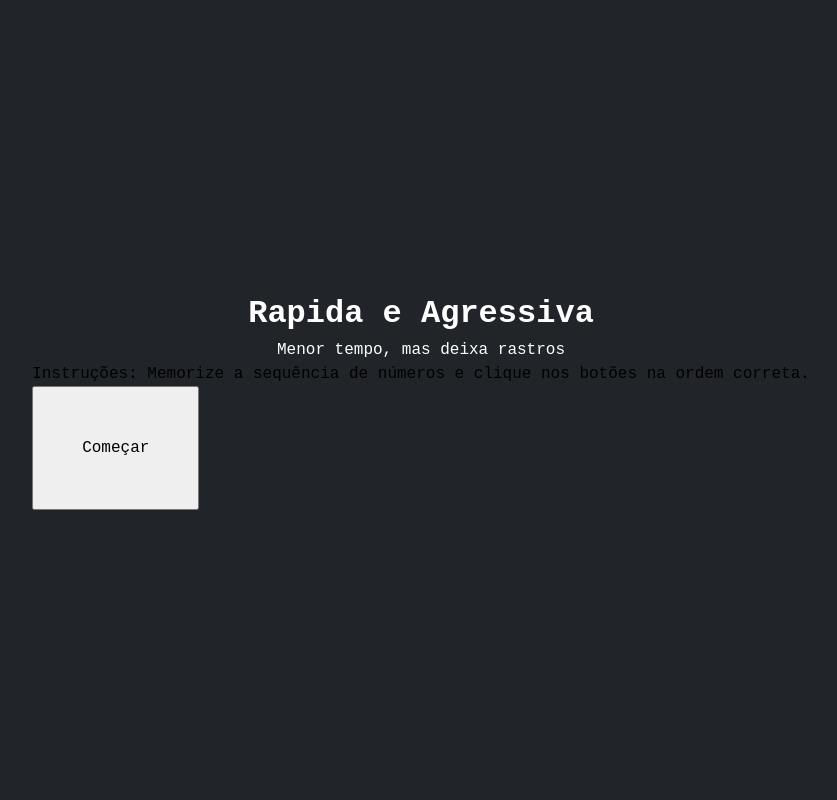
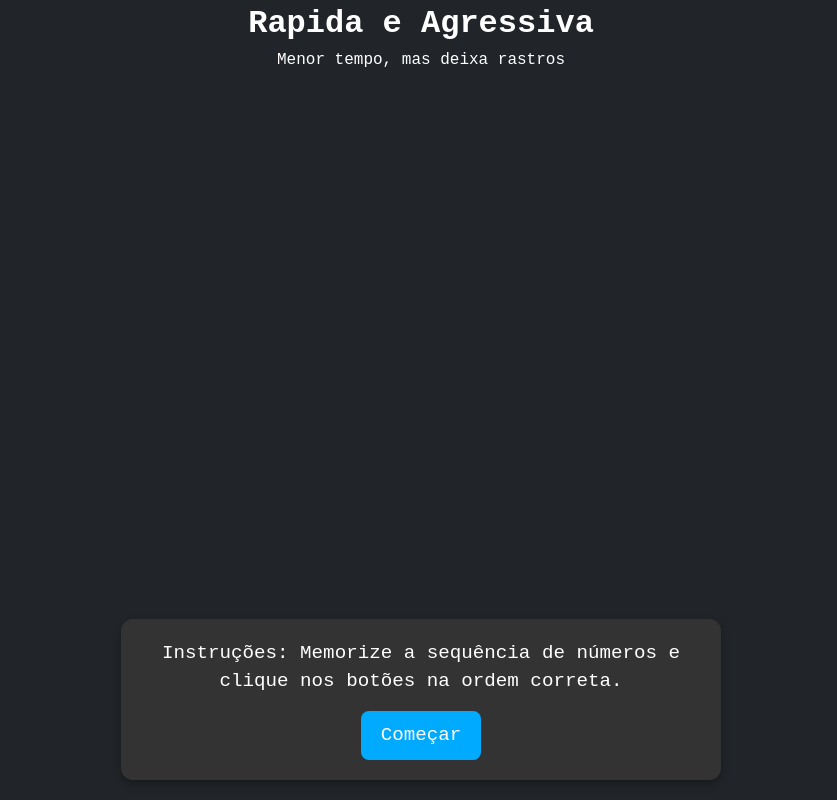
Before and after one commit to AlissoNNunes1/firewall_zero, a Django app: page /game/hacking_mini_game/2/ in a window 1280 px wide. Shown: the whole page, without its empty margins (219-1056 px from the left). Run offline with Django 5.2, Linux system fonts and the light colour scheme; data comes from the database, SQL or seed files in the repository; both versions use the stored data as it was after the commit; some web fonts are replaced.

Commit message:
feat(game): enhance hacking mini game UI with new start button and instructions, increase display duration for patterns, and adjust attempts for challenges

```diff
--- a/game/static/hacking_mini_game.css
+++ b/game/static/hacking_mini_game.css
@@ -13,8 +13,6 @@
 p#desc {
     color: white;
 }
-
-
 
 h1#name {
     color: white;
@@ -84,3 +82,53 @@ h1#name {
     color: #ff0000;
     font-weight: bold;
 }
+
+.start-button {
+    background-color: #00aaff;
+    color: white;
+    border: none;
+    border-radius: 8px;
+    padding: 10px 20px;
+    font-size: 1.2rem;
+    cursor: pointer;
+    transition: background-color 0.3s, transform 0.3s;
+}
+
+.start-button:hover {
+    background-color: #007acc;
+    transform: scale(1.1);
+}
+
+#instructions {
+    background-color: #333;
+    border-radius: 12px;
+    padding: 20px;
+    width: 80%;
+    max-width: 600px;
+    margin: auto;
+    color: white;
+    box-shadow: 0px 4px 8px rgba(0, 0, 0, 0.3);
+    text-align: center;
+    margin-bottom: 20px;
+}
+
+#instructions p {
+    font-size: 1.2rem;
+    margin-bottom: 15px;
+}
+
+#instructions button {
+    background-color: #00aaff;
+    color: white;
+    border: none;
+    border-radius: 8px;
+    padding: 10px 20px;
+    font-size: 1.2rem;
+    cursor: pointer;
+    transition: background-color 0.3s, transform 0.3s;
+}
+
+#instructions button:hover {
+    background-color: #007acc;
+    transform: scale(1.1);
+}
--- a/game/templates/game/hacking_mini_game_complex.html
+++ b/game/templates/game/hacking_mini_game_complex.html
@@ -87,7 +87,7 @@
         let stages = [];
         let currentStage = 0;
         let timeLeft = configuracao.tempo_limite;
-        let attempts = 2;
+        let attempts = 3;
         let timer;
 
         // Gerar várias etapas com diferentes desafios
@@ -132,7 +132,7 @@
                 complexContainer.textContent = stage.data.join(' ');
                 setTimeout(() => {
                     complexContainer.textContent = "???";
-                }, 3000); // Padrão desaparece após 3 segundos
+                }, 4000); // Padrão desaparece após 3 segundos
             } else if (stage.type === 'sequence') {
                 instruction.textContent = "Responda à sequência:";
                 complexContainer.textContent = `Qual é o próximo número? ${stage.data.slice(0, -1).join(', ')} _`;
--- a/game/templates/game/hacking_mini_game_invasion.html
+++ b/game/templates/game/hacking_mini_game_invasion.html
@@ -99,7 +99,7 @@
             sequenceContainer.innerHTML = sequence.join(' ');
             setTimeout(() => {
                 sequenceContainer.innerHTML = "----";
-            }, 3000); // Mostra por 3 segundos
+            }, 4000); // Mostra por 3 segundos
         }
 
         function checkSequence(value) {
--- a/game/templates/game/hacking_mini_game_pattern.html
+++ b/game/templates/game/hacking_mini_game_pattern.html
@@ -62,7 +62,7 @@
             setTimeout(() => {
                 patternContainer.textContent = "???";
                 isPatternVisible = false;
-            }, 3000);
+            }, 4000);
         }
 
         // Verificar entrada do usuário
--- a/game/templates/game/hacking_mini_game_stealth.html
+++ b/game/templates/game/hacking_mini_game_stealth.html
@@ -56,7 +56,7 @@
             const length = dificuldade === "fácil" ? 3 : dificuldade === "média" ? 5 : dificuldade === "difícil" ? 8 : 6;
             steps = Array.from({ length }, () => Math.floor(Math.random() * 10));
             sequenceDisplay.innerText = steps.join(" ");
-            setTimeout(() => sequenceDisplay.innerText = "???", 3000); // Esconde após 3 segundos
+            setTimeout(() => sequenceDisplay.innerText = "???", 4000); // Esconde após 3 segundos
         }
 
         // Criar botões dinâmicos
--- a/game/views.py
+++ b/game/views.py
@@ -1,4 +1,5 @@
 # views.py
+import json
 from django.shortcuts import render, get_object_or_404, redirect
 from django.urls import reverse
 from .models import Chapter, UserProgress, Screen, HackingMiniGame, VariavelNarrativa, Choice, Character
```
Also changed, not shown: db.sqlite3.
